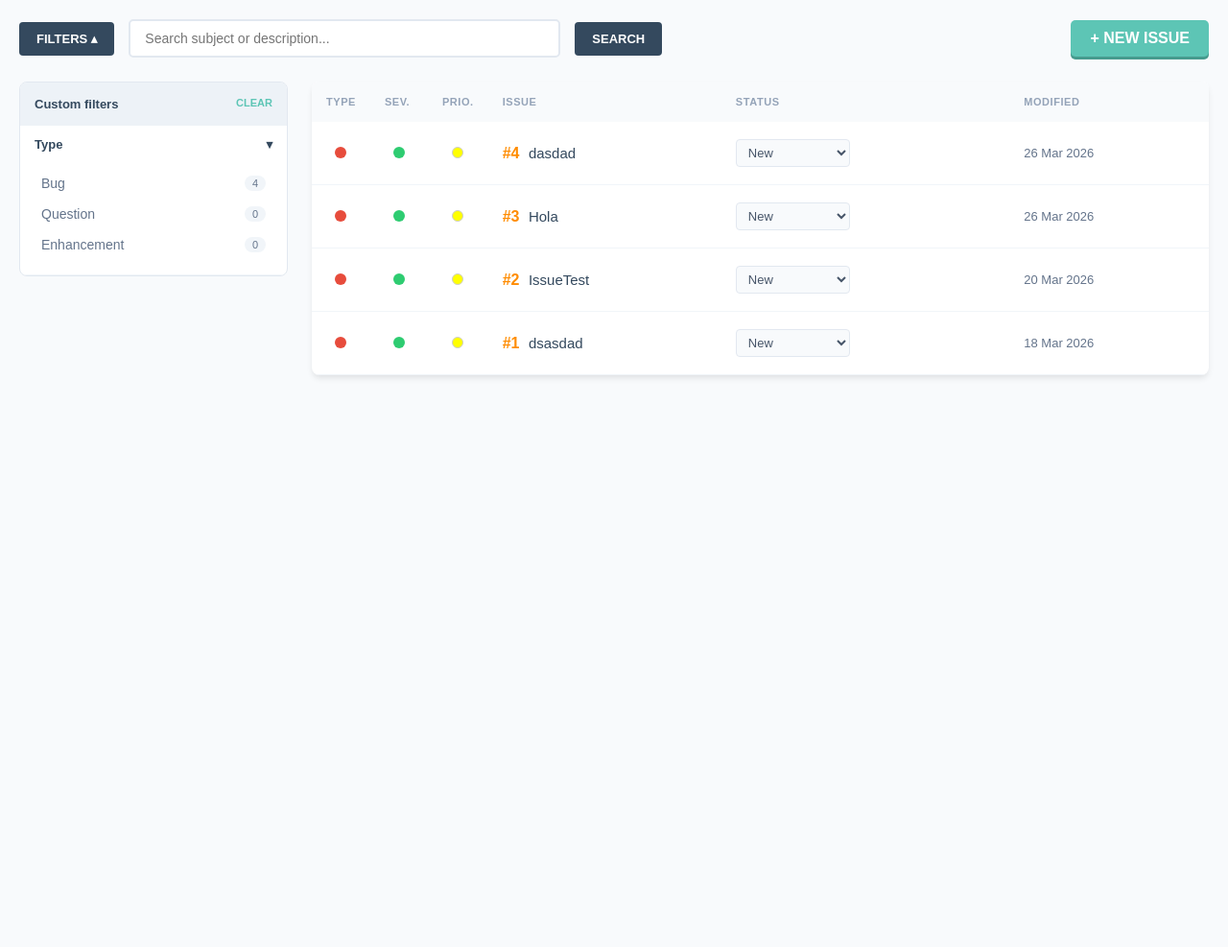
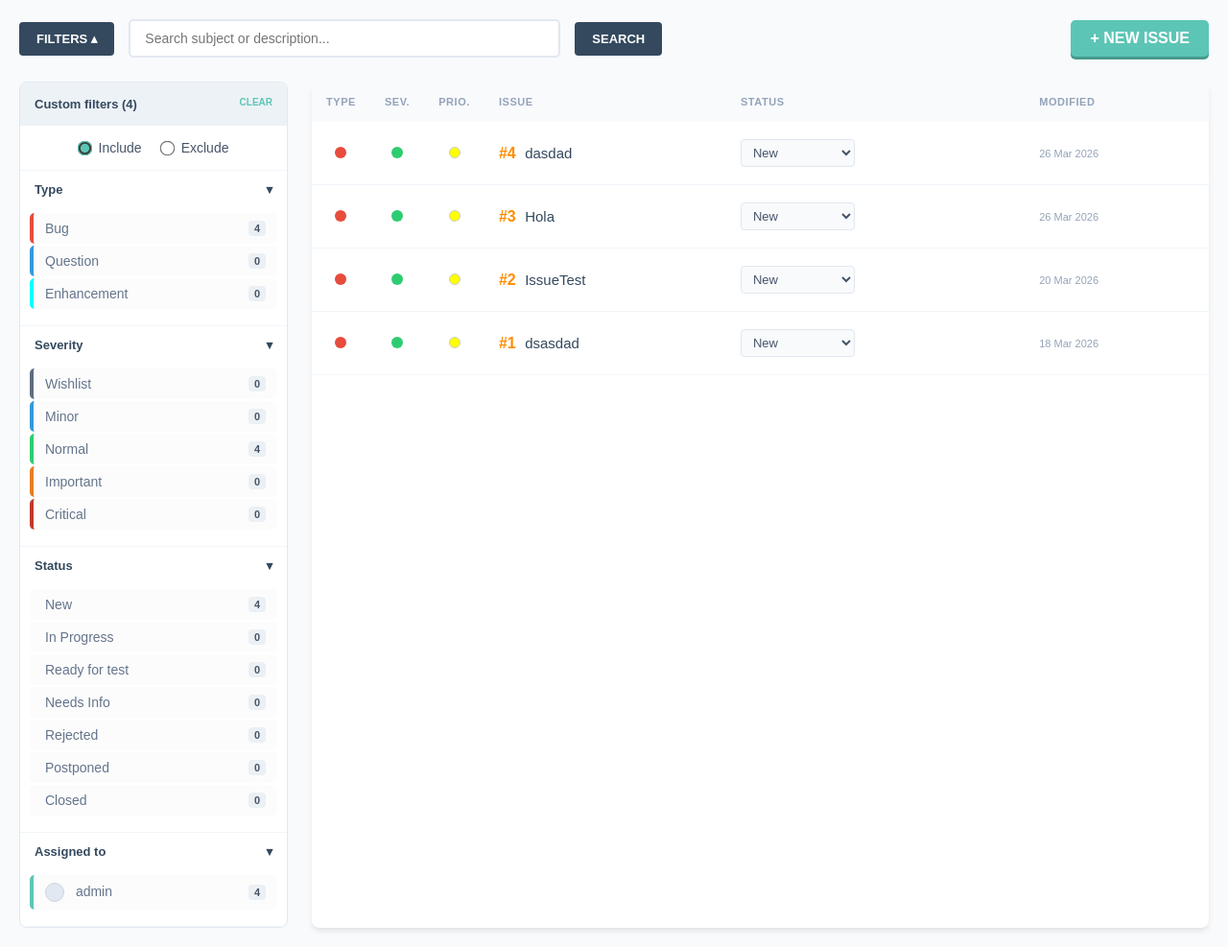
Before and after one commit to ChristianBarone/IssueTracker-Backend, a Django app: page /?show_filters=1 in a window 1280 px wide. Shown: the whole page at 96% size. Before the commit the page ends 394 px from the top, so only its background shows below. Run offline with Django 3.2, Linux system fonts and the light colour scheme; data comes from the database, SQL or seed files in the repository.

Commit message:
Intentant fer els filtres

```diff
--- a/src/issues/templates/issues/list.html
+++ b/src/issues/templates/issues/list.html
@@ -41,6 +41,9 @@
             border-radius: 5px; text-decoration: none; font-weight: bold;
             box-shadow: 0 3px 0 #469b8e; margin-left: auto;
         }
+
+        /* Marcado activo */
+        .filter-link:has(input:checked) { background: #e6fffa; color: #2c7a7b; font-weight: bold; }
 
         /* DISEÑO DE DOS COLUMNAS */
         .main-layout { display: flex; gap: 25px; }
@@ -102,13 +105,79 @@
             padding: 5px 8px; border-radius: 4px; border: 1px solid #e2e8f0;
             background: #f8fafc; color: #475569; font-size: 13px; cursor: pointer; outline: none;
         }
+        .filter-link {
+            display: flex;
+            justify-content: space-between;
+            align-items: center;
+            padding: 8px 12px;
+            text-decoration: none;
+            color: #64748b;
+            font-size: 14px;
+            border-left: 4px solid transparent; /* Borde por defecto invisible */
+            margin-bottom: 2px;
+            background: #fcfcfc;
+        }
+
+        .filter-link:hover { background: #f1f5f9; }
+
+        /* BORDES DE COLORES PARA CADA SECCIÓN*/
+        .link-bug { border-left-color: #e74c3c; }
+        .link-question { border-left-color: #3498db; }
+        .link-enhancement { border-left-color: #00FFFF; }
+
+        .link-wishlist { border-left-color: #5d6d7e; }
+        .link-minor { border-left-color: #3498db; }
+        .link-normal { border-left-color: #2ecc71; }
+        .link-important { border-left-color: #e67e22; }
+        .link-critical { border-left-color: #c0392b; }
+
+        .link-prio-low { border-left-color: #e67e22; }
+        .link-prio-normal { border-left-color: #FFFF00; }
+        .link-prio-high { border-left-color: #32CD32; }
+
+        .count-pill {
+            background: #ebf0f5;
+            color: #475569;
+            padding: 2px 6px;
+            border-radius: 4px;
+            font-size: 11px;
+            font-weight: bold;
+        }
+
+        /* RADIO BUTTONS INCLUDE/EXCLUDE */
+        .filter-mode {
+            display: flex; justify-content: center; gap: 20px;
+            padding: 15px; border-bottom: 1px solid #f1f5f9;
+            font-size: 14px; color: #475569;
+        }
+        .filter-mode label { display: flex; align-items: center; gap: 8px; cursor: pointer; }
+        .filter-mode input[type="radio"] { accent-color: var(--taiga-accent); transform: scale(1.2); }
+
+        /* CAJA "FILTERED BY" */
+        .filtered-by-box {
+            background: #f1f8e9; border: 1px solid #dcedc8;
+            margin: 10px; padding: 10px; border-radius: 4px;
+        }
+        .filter-tag {
+            display: inline-flex; align-items: center; gap: 5px;
+            background: white; border: 1px solid #e2e8f0;
+            padding: 2px 8px; border-radius: 3px; font-size: 12px; margin: 2px;
+        }
+        .filter-tag a { text-decoration: none; color: #94a3b8; font-weight: bold; }
+
+        /* AVATAR CIRCULAR */
+        .user-avatar {
+            width: 20px; height: 20px; border-radius: 50%;
+            background: #e2e8f0; display: inline-block; vertical-align: middle;
+            margin-right: 8px; border: 1px solid #cbd5e1;
+        }
+
     </style>
 </head>
 <body>
 
 <div class="container">
     <form method="GET" action="{% url 'issue_list' %}" class="header-nav">
-
         <a href="?show_filters={% if show_filters %}0{% else %}1{% endif %}{% if request.GET.search %}&search={{ request.GET.search }}{% endif %}"
            class="btn-action {% if show_filters %}active{% endif %}">
             FILTERS {% if show_filters %}▴{% else %}▾{% endif %}
@@ -117,41 +186,92 @@
         <div class="search-wrapper">
             <input type="text" name="search" placeholder="Search subject or description..." value="{{ request.GET.search|default:'' }}">
         </div>
-
         <button type="submit" class="btn-action active">SEARCH</button>
 
-        {% if show_filters %}
-        <input type="hidden" name="show_filters" value="1">
-        {% endif %}
-
+        {% if show_filters %}<input type="hidden" name="show_filters" value="1">{% endif %}
         <a href="{% url 'issue_create' %}" class="btn-new">+ NEW ISSUE</a>
     </form>
 
     <div class="main-layout">
         {% if show_filters %}
         <aside class="filters-sidebar">
+            <form id="sidebar-form" method="GET" action="{% url 'issue_list' %}">
+                <input type="hidden" name="show_filters" value="1">
+                <input type="hidden" name="search" value="{{ request.GET.search|default:'' }}">
+
                 <div class="sidebar-top">
-                <span>Custom filters</span>
-                <a href="{% url 'issue_list' %}?show_filters=1" style="text-decoration:none; color:var(--taiga-accent); font-size:11px;">CLEAR</a>
+                    Custom filters ({{ issues.count }})
+                    <a href="?show_filters=1" style="color:var(--taiga-accent); font-size:10px; text-decoration:none;">CLEAR</a>
                 </div>
+
+                <div class="filter-mode">
+                    <label><input type="radio" name="mode" value="include" {% if request.GET.mode != 'exclude' %}checked{% endif %} onchange="this.form.submit()"> Include</label>
+                    <label><input type="radio" name="mode" value="exclude" {% if request.GET.mode == 'exclude' %}checked{% endif %} onchange="this.form.submit()"> Exclude</label>
+                </div>
+
+                {% if request.GET.issue_type or request.GET.status or request.GET.issue_severity or request.GET.priority %}
+                <div class="filtered-by-box">
+                    <p style="color: #8bc34a; font-size: 10px; font-weight: bold; margin-bottom: 4px;">Filtered by:</p>
+                    {% for val in request.GET.getlist.issue_type %}<span class="filter-tag">{{ val }}</span>{% endfor %}
+                    {% for val in request.GET.getlist.status %}<span class="filter-tag">{{ val }}</span>{% endfor %}
+                </div>
+                {% endif %}
 
                 <details open>
                     <summary>Type <span>▾</span></summary>
                     <div class="filter-content">
-                    <a href="?show_filters=1&issue_type=Bug{% if request.GET.search %}&search={{ request.GET.search }}{% endif %}"
-                       class="filter-link {% if request.GET.issue_type == 'Bug' %}active{% endif %}">
-                        Bug <span class="count-pill">{{ counts.bug }}</span>
-                    </a>
-                    <a href="?show_filters=1&issue_type=Question{% if request.GET.search %}&search={{ request.GET.search }}{% endif %}"
-                       class="filter-link {% if request.GET.issue_type == 'Question' %}active{% endif %}">
-                        Question <span class="count-pill">{{ counts.question }}</span>
-                    </a>
-                    <a href="?show_filters=1&issue_type=Enhancement{% if request.GET.search %}&search={{ request.GET.search }}{% endif %}"
-                       class="filter-link {% if request.GET.issue_type == 'Enhancement' %}active{% endif %}">
-                        Enhancement <span class="count-pill">{{ counts.enhancement }}</span>
-                    </a>
+                        {% for t in all_types %}
+                        <label class="filter-link link-{{ t|lower }}">
+                            <input type="checkbox" name="issue_type" value="{{ t }}" {% if t in request.GET.getlist.issue_type %}checked{% endif %} onchange="this.form.submit()" style="display:none;">
+                            {{ t }}
+                            <span class="count-pill">{% if t == 'Bug' %}{{ counts.bug }}{% elif t == 'Question' %}{{ counts.question }}{% else %}{{ counts.enhancement }}{% endif %}</span>
+                        </label>
+                        {% endfor %}
                     </div>
                 </details>
+
+                <details open>
+                    <summary>Severity <span>▾</span></summary>
+                    <div class="filter-content">
+                        {% for s in all_severities %}
+                        <label class="filter-link link-{{ s|lower }}">
+                            <input type="checkbox" name="issue_severity" value="{{ s }}" {% if s in request.GET.getlist.issue_severity %}checked{% endif %} onchange="this.form.submit()" style="display:none;">
+                            {{ s }}
+                            <span class="count-pill">
+                                {% if s == 'Critical' %}{{ counts.critical }}{% elif s == 'Important' %}{{ counts.important }}{% elif s == 'Normal' %}{{ counts.normal_sev }}{% elif s == 'Minor' %}{{ counts.minor }}{% else %}{{ counts.wishlist }}{% endif %}
+                            </span>
+                        </label>
+                        {% endfor %}
+                    </div>
+                </details>
+
+                <details open>
+                    <summary>Status <span>▾</span></summary>
+                    <div class="filter-content">
+                        {% for st in all_statuses %}
+                        <label class="filter-link">
+                            <input type="checkbox" name="status" value="{{ st }}" {% if st in request.GET.getlist.status %}checked{% endif %} onchange="this.form.submit()" style="display:none;">
+                            {{ st }}
+                            <span class="count-pill">
+                                {% if st == 'New' %}{{ counts.new }}{% elif st == 'In Progress' %}{{ counts.in_progress }}{% elif st == 'Closed' %}{{ counts.closed }}{% else %}0{% endif %}
+                            </span>
+                        </label>
+                        {% endfor %}
+                    </div>
+                </details>
+
+                <details open>
+                    <summary>Assigned to <span>▾</span></summary>
+                    <div class="filter-content">
+                        {% for u in users %}
+                        <label class="filter-link" style="border-left-color: #5dc5b5;">
+                            <input type="radio" name="assigned_to" value="{{ u.id }}" {% if request.GET.assigned_to == u.id|slugify %}checked{% endif %} onchange="this.form.submit()" style="display:none;">                            <span><span class="user-avatar"></span> {{ u.username }}</span>
+                            <span class="count-pill">{{ u.num_issues }}</span>
+                        </label>
+                        {% endfor %}
+                    </div>
+                </details>
+            </form>
         </aside>
         {% endif %}
 
@@ -159,9 +279,9 @@
             <table>
                 <thead>
                 <tr>
-                    <th width="60">Type</th>
-                    <th width="60">Sev.</th>
-                    <th width="60">Prio.</th>
+                    <th width="50" style="text-align:center;">Type</th>
+                    <th width="50" style="text-align:center;">Sev.</th>
+                    <th width="50" style="text-align:center;">Prio.</th>
                     <th>Issue</th>
                     <th>Status</th>
                     <th>Modified</th>
@@ -170,42 +290,32 @@
                 <tbody>
                 {% for issue in issues %}
                 <tr>
-                    <td style="text-align: center;">
-                        <span class="dot {% if issue.issue_type == 'Bug' %}type-bug{% elif issue.issue_type == 'Question' %}type-question{% else %}type-enhancement{% endif %}"></span>
-                    </td>
-                    <td style="text-align: center;">
-                        <span class="dot {% if issue.issue_severity == 'Critical' %}sev-critical{% elif issue.issue_severity == 'Important' %}sev-important{% elif issue.issue_severity == 'Normal' %}sev-normal{% else %}sev-minor{% endif %}"></span>
-                    </td>
-                    <td style="text-align: center;">
-                        <span class="dot {% if issue.priority == 'High' %}prio-high{% elif issue.priority == 'Normal' %}prio-normal{% else %}prio-low{% endif %}"></span>
-                    </td>
-
+                    <td align="center"><span class="dot type-{{ issue.issue_type|lower }}"></span></td>
+                    <td align="center"><span class="dot sev-{{ issue.issue_severity|lower }}"></span></td>
+                    <td align="center"><span class="dot prio-{{ issue.priority|lower }}"></span></td>
                     <td>
                         <a href="{% url 'issue_detail' issue.id %}" class="ref-number">#{{ issue.id }}</a>
                         <a href="{% url 'issue_detail' issue.id %}" class="subject-link">{{ issue.subject }}</a>
                     </td>
-
                     <td>
-                        <form method="POST" action="{% url 'issue_update_status' issue.id %}" style="display:inline;">
+                        <form method="POST" action="{% url 'issue_update_status' issue.id %}">
                             {% csrf_token %}
                             <select name="status" class="status-select" onchange="this.form.submit()">
-                                {% for choice_val, choice_label in issue.STATUS_CHOICES %}
-                                <option value="{{ choice_val }}" {% if issue.status == choice_val %}selected{% endif %}>{{ choice_label }}</option>
+                                {% for code, label in issue.STATUS_CHOICES %}
+                                <option value="{{ code }}" {% if issue.status == code %}selected{% endif %}>{{ label }}</option>
                                 {% endfor %}
                             </select>
                         </form>
                     </td>
-
-                    <td style="font-size: 13px; color: #64748b;">{{ issue.modified_at|date:"d M Y" }}</td>
+                    <td style="color: #94a3b8; font-size: 11px;">{{ issue.modified_at|date:"d M Y" }}</td>
                 </tr>
                 {% empty %}
-                <tr><td colspan="6" style="text-align: center; padding: 50px; color: #94a3b8;">No results found.</td></tr>
+                <tr><td colspan="6" style="text-align:center; color:#94a3b8; padding:40px;">No issues found.</td></tr>
                 {% endfor %}
                 </tbody>
             </table>
         </div>
     </div>
 </div>
-
 </body>
 </html>
--- a/src/issues/views.py
+++ b/src/issues/views.py
@@ -1,51 +1,88 @@
 from django.shortcuts import render, redirect, get_object_or_404
 from .models import Issue, Comment
 from django.contrib.auth.models import User
-from django.db.models import Q
+from django.db.models import Q, Count
 
 def issue_list(request):
     # Ordenades de més noves a més velles (Requisit)
     issues = Issue.objects.all().order_by('-created_at')
 
-    search_query = request.GET.get('search')
+    #Captura de parámetros
+    selected_types = request.GET.getlist('issue_type')
+    selected_statuses = request.GET.getlist('status')
+    selected_severities = request.GET.getlist('issue_severity')
+    selected_priorities = request.GET.getlist('priority')
+
     #Lògica de FILTRES
-    f_type = request.GET.get('issue_type')
-    f_status = request.GET.get('status')
-    f_sev = request.GET.get('issue_severity')
-    f_prio = request.GET.get('priority')
+    f_assignee = request.GET.get('assigned_to')
+    search_query = request.GET.get('search', '').strip()
+    mode = request.GET.get('mode', 'include')
+
     show_filters = request.GET.get('show_filters') == '1'
 
     if search_query:
         issues = issues.filter(Q(subject__icontains=search_query) | Q(id__icontains=search_query))
 
-    if f_status:
-        issues = issues.filter(status=f_status)
+    def apply_filter(qs, field, values):
+        if not values: return qs
+        if mode == 'exclude':
+            return qs.exclude(**{f"{field}__in": values})
+        return qs.filter(**{f"{field}__in": values})
 
-    if f_type:
-        issues = issues.filter(issue_type=f_type)
-    if f_sev:
-        issues = issues.filter(issue_severity=f_sev)
-    if f_prio:
-        issues = issues.filter(priority=f_prio)
+    issues = apply_filter(issues, 'issue_type', selected_types)
+    issues = apply_filter(issues, 'status', selected_statuses)
+    issues = apply_filter(issues, 'issue_severity', selected_severities)
+    issues = apply_filter(issues, 'priority', selected_priorities)
+
+    if f_assignee:
+        issues = issues.filter(assignee_id=f_assignee)
 
     base_stats = Issue.objects.all()
+
+    users = User.objects.annotate(num_issues=Count('assigned_issues'))
     counts = {
+        # Types
         'bug': base_stats.filter(issue_type='Bug').count(),
         'question': base_stats.filter(issue_type='Question').count(),
         'enhancement': base_stats.filter(issue_type='Enhancement').count(),
-        'wishlist': base_stats.filter(issue_type='Wishlist').count(),
-        'minor': base_stats.filter(issue_type='Minor').count(),
-        'normal': base_stats.filter(issue_type='Normal').count(),
-        'important': base_stats.filter(issue_type='Important').count(),
-        'critical': base_stats.filter(issue_type='Critical').count(),
+
+        # Severities
+        'wishlist': base_stats.filter(issue_severity='Wishlist').count(),
+        'minor': base_stats.filter(issue_severity='Minor').count(),
+        'normal_sev': base_stats.filter(issue_severity='Normal').count(),
+        'important': base_stats.filter(issue_severity='Important').count(),
+        'critical': base_stats.filter(issue_severity='Critical').count(),
+
+        # Priorities
+        'low': base_stats.filter(priority='Low').count(),
+        'normal_prio': base_stats.filter(priority='Normal').count(),
+        'high': base_stats.filter(priority='High').count(),
+
+        # Status
         'new': base_stats.filter(status='New').count(),
-        'done': base_stats.filter(status='Done').count(),
+        'in_progress': base_stats.filter(status='In Progress').count(),
+        'ready_test': base_stats.filter(status='Ready for test').count(),
+        'needs_info': base_stats.filter(status='Needs Info').count(),
+        'rejected': base_stats.filter(status='Rejected').count(),
+        'postponed': base_stats.filter(status='Postponed').count(),
+        'closed': base_stats.filter(status='Closed').count(),
     }
+
+    # Necesario para el conteo de usuarios
+    #user_counts = {}
+    #for u in users:
+        #user_counts[u.id] = base_stats.filter(assignee=u).count()
 
     context = {
         'issues': issues,
         'counts': counts,
+        'users': users,
         'show_filters': show_filters,
+        # Opciones para el HTML
+        'all_types': ['Bug', 'Question', 'Enhancement'],
+        'all_severities': ['Wishlist', 'Minor', 'Normal', 'Important', 'Critical'],
+        'all_priorities': ['Low', 'Normal', 'High'],
+        'all_statuses': ['New', 'In Progress', 'Ready for test', 'Needs Info', 'Rejected', 'Postponed', 'Closed'],
     }
     return render(request, 'issues/list.html', context)
 
```
Lines whose indentation alone changed are shown as unchanged.
